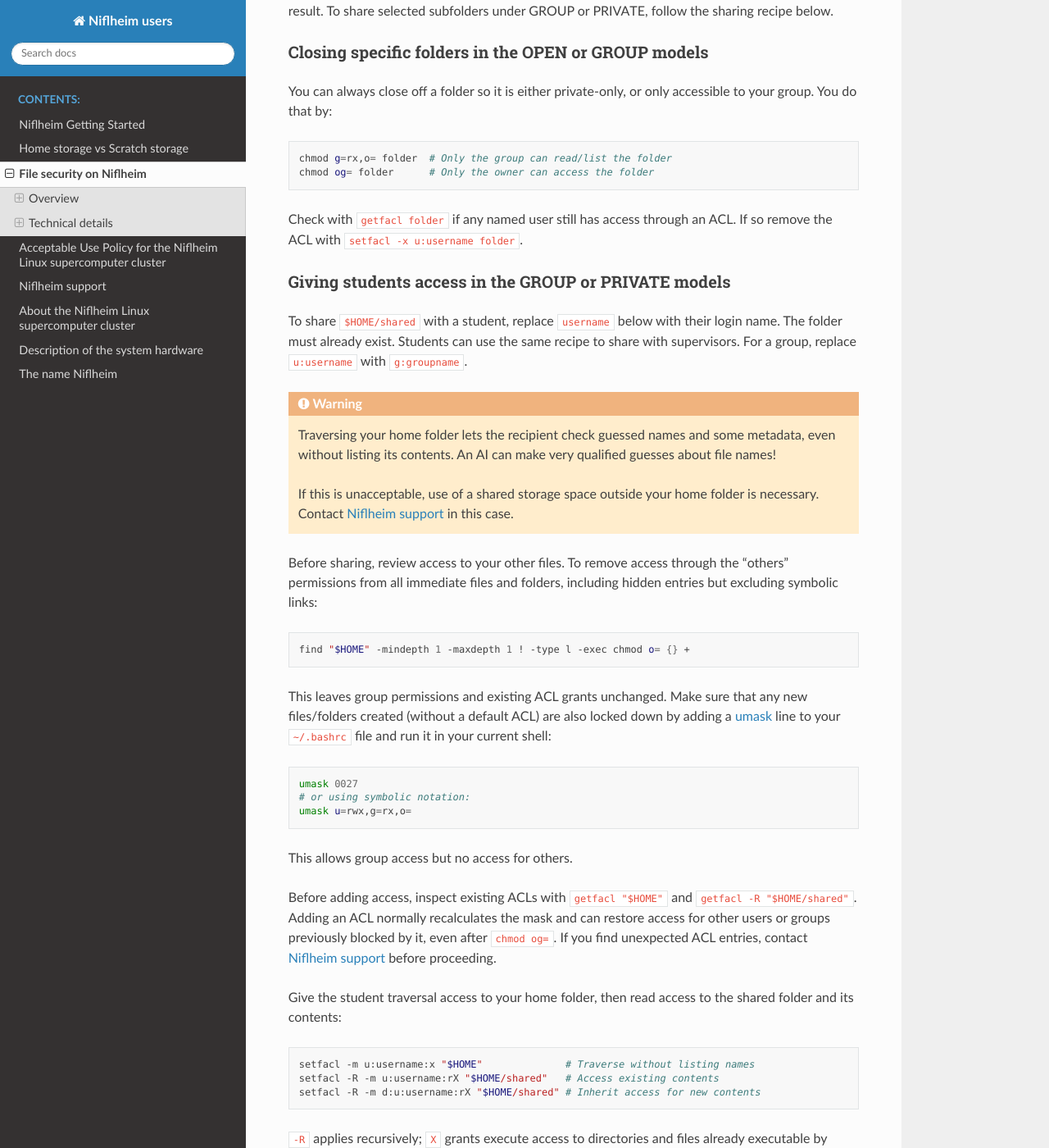
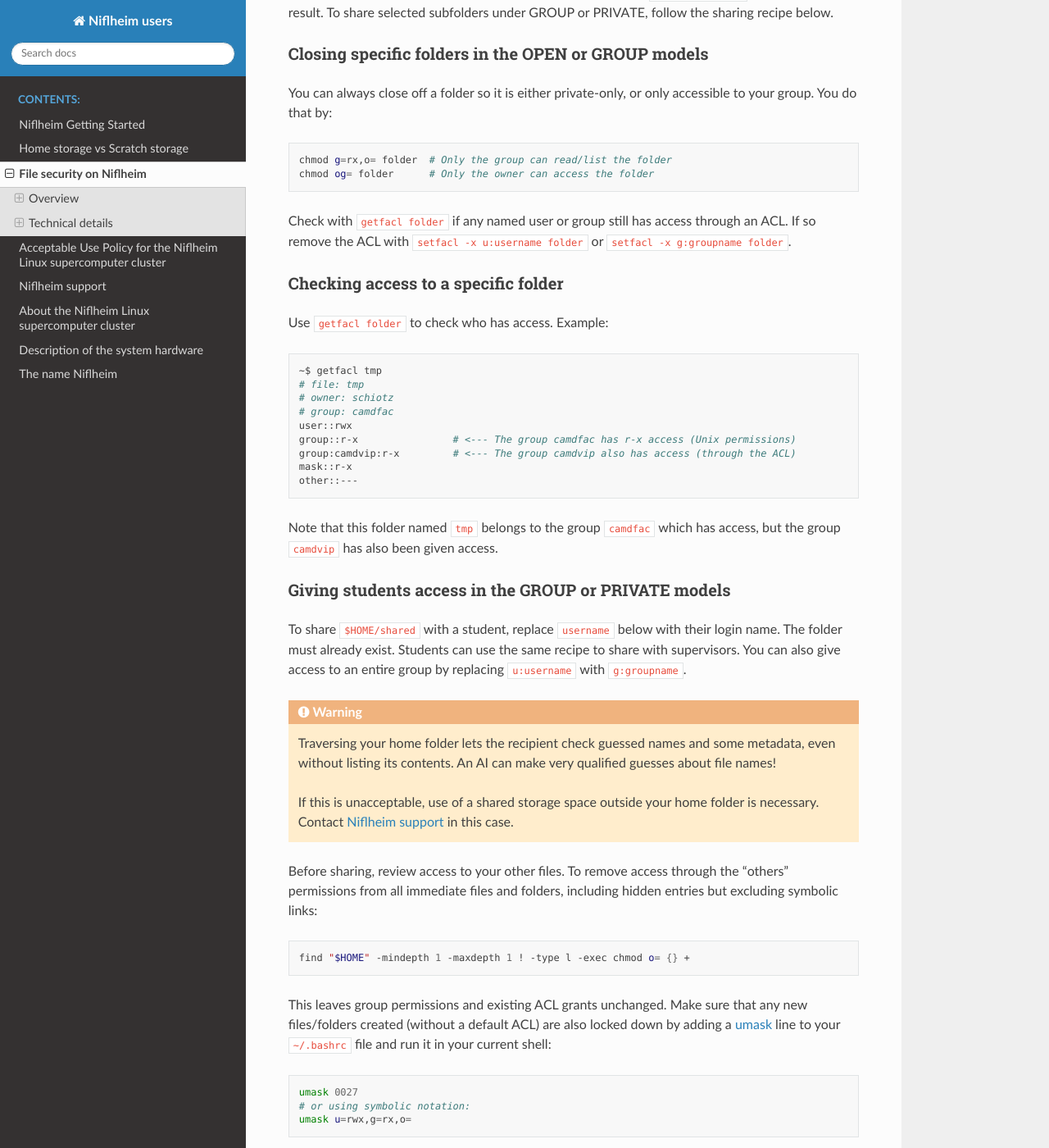
Before and after one commit to OleHolmNielsen/Niflheim_users, a Sphinx documentation site: the page built from docs/File_security_on_Niflheim.rst, in a window 1280 px wide and 1400 px high, scrolled down 2064 px. Shown: the whole window at 82% size. Built offline with Sphinx 7.4.7 and the Read the Docs theme 3.1.0, drawn with Linux system fonts in a browser that asks for light colours; some of the changed text lies outside the part shown.

Commit message:
Trying to make the ACL stuff more readable for the non-technical user.

```diff
--- a/docs/File_security_on_Niflheim.rst
+++ b/docs/File_security_on_Niflheim.rst
@@ -34,9 +34,9 @@
      - You only, apart from administrators with privileged access.
 
 Apart from the home folder, access to a file requires permission on the file itself and traversal permission on every parent folder.
-You can restrict individual folders or grant exceptions using ACLs.
+You can restrict individual folders or grant access to specific folders using Access Control Lists (ACLs).
 
-Faculty, postdocs and Ph.D. students belong to ``xxxvip``, where ``xxx`` is the research section abbreviation.
+Faculty belong to the group ``xxxfac``, postdocs and Ph.D. students to ``xxxvip``, and M.Sc. / B.Sc. students to ``xxxstud`` where ``xxx`` is the research section abbreviation.
 Under the GROUP or PRIVATE models, students and supervisors can easily grant each other access to selected folders using ACLs.
 Run ``id`` to see your user ID and group memberships.
 
@@ -61,7 +61,7 @@
 Permission basics
 -----------------
 
-Standard Unix permissions apply to the owner (``u``), owning group (``g``), and everyone else (``o``):
+Standard Unix permissions apply to the owner (``u`` for *user*), owning group (``g`` for *group*), and everyone else (``o`` for *other*):
 
 .. list-table::
    :header-rows: 1
@@ -84,8 +84,7 @@
 
 Access control lists (ACLs) grant permissions to additional users or groups without changing group ownership.
 Use |setfacl|_ to change ACLs and |getfacl|_ to inspect them.
-A default ACL on a folder supplies inherited permissions for newly created files and subfolders;
-ordinary new files normally receive no execute permission.
+You can set a default ACL on a folder, then newly created files and subfolders inherit those permissions.
 
 For introductions, see `Unix file permissions <https://compenv.phys.ethz.ch/linux/basics_1/31_basic_permissions/>`_
 and `Managing file access with ACLs <https://docs.rc.fas.harvard.edu/kb/acls-facls/>`_.
@@ -124,14 +123,34 @@
    chmod g=rx,o= folder  # Only the group can read/list the folder
    chmod og= folder      # Only the owner can access the folder
 
-Check with ``getfacl folder`` if any named user still has access through an ACL. If so remove the ACL with ``setfacl -x u:username folder``.
+Check with ``getfacl folder`` if any named user or group still has access through an ACL. If so remove the ACL with ``setfacl -x u:username folder`` or ``setfacl -x g:groupname folder``.
+
+
+Checking access to a specific folder
+------------------------------------
+
+Use ``getfacl folder`` to check who has access.  Example:
+
+.. code-block:: bash
+
+   ~$ getfacl tmp
+   # file: tmp
+   # owner: schiotz
+   # group: camdfac
+   user::rwx
+   group::r-x                # <--- The group camdfac has r-x access (Unix permissions)
+   group:camdvip:r-x         # <--- The group camdvip also has access (through the ACL)
+   mask::r-x
+   other::---
+
+Note that this folder named ``tmp`` belongs to the group ``camdfac`` which has access, but the group ``camdvip`` has also been given access.
 
 Giving students access in the GROUP or PRIVATE models
 -----------------------------------------------------
 
 To share ``$HOME/shared`` with a student, replace ``username`` below with their login name.
 The folder must already exist. Students can use the same recipe to share with supervisors.
-For a group, replace ``u:username`` with ``g:groupname``.
+You can also give access to an entire group by replacing ``u:username`` with ``g:groupname``.
 
 .. warning::
 
@@ -160,8 +179,7 @@
 .. _umask: https://en.wikipedia.org/wiki/Umask
 
 Before adding access, inspect existing ACLs with ``getfacl "$HOME"`` and ``getfacl -R "$HOME/shared"``.
-Adding an ACL normally recalculates the mask and can restore access for other users or groups previously blocked by it,
-even after ``chmod og=``. If you find unexpected ACL entries, contact :ref:`Niflheim_support` before proceeding.
+If you find unexpected ACL entries, contact :ref:`Niflheim_support` before proceeding, otherwise you might accidentally grant more access than you intended!
 
 Give the student traversal access to your home folder, then read access to the shared folder and its contents:
 
@@ -173,8 +191,7 @@
 
 ``-R`` applies recursively; ``X`` grants execute access to directories and files already executable by anyone.
 The ``d:`` prefix sets default ACLs on all existing directories.
-New entries inherit access, limited by the permissions requested by the creating application;
-ordinary new files normally receive no execute permission. Group ownership stays unchanged.
+New entries inherit access, limited by the permissions requested by the creating application. Group ownership stays unchanged.
 
 Check the result:
 
@@ -189,7 +206,7 @@
 Changing group permissions with ``chmod`` changes this mask and can affect the student's access.
 
 **Moving or copying files into the shared folder:** default ACLs apply when entries are created,
-but transfer commands can keep the source permissions instead:
+but if you move exitisting folders or files into the shared folder they keep their original permissions:
 
 * ``mv`` preserves existing permissions and ACLs, so moved files and folders do not inherit the shared folder's access settings.
 * Plain ``cp`` normally lets newly created entries inherit the destination's default ACL, limited by the source permissions.
```
